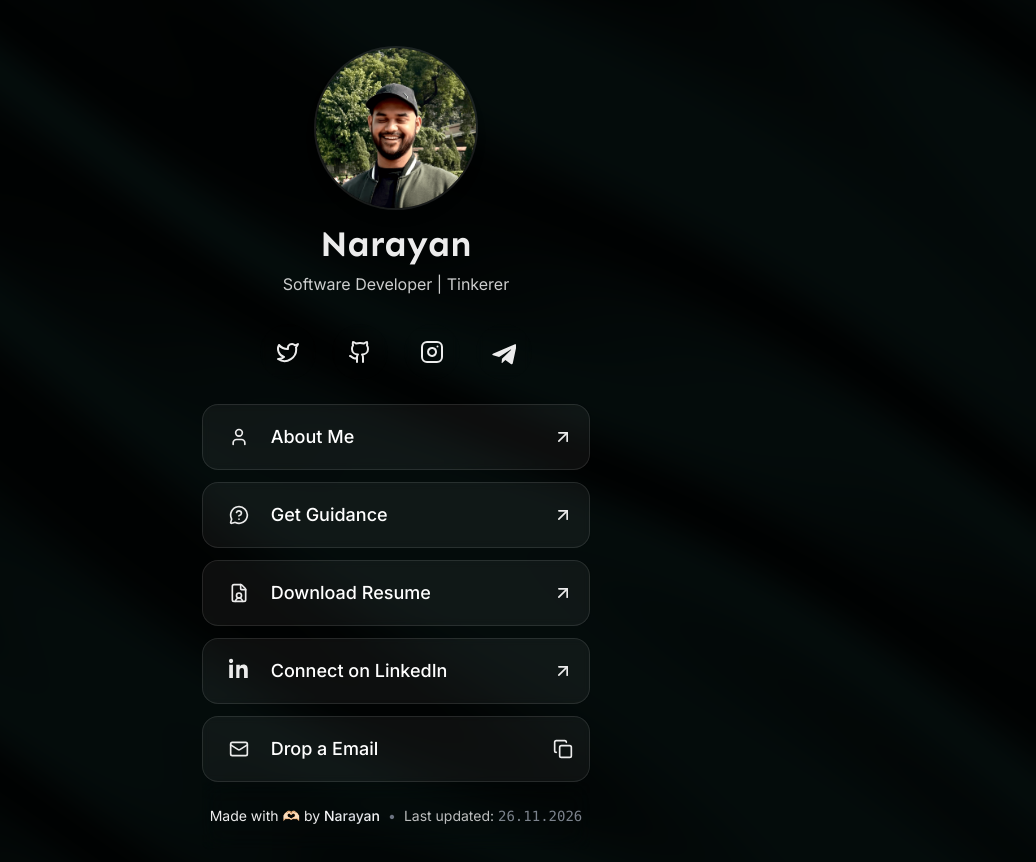
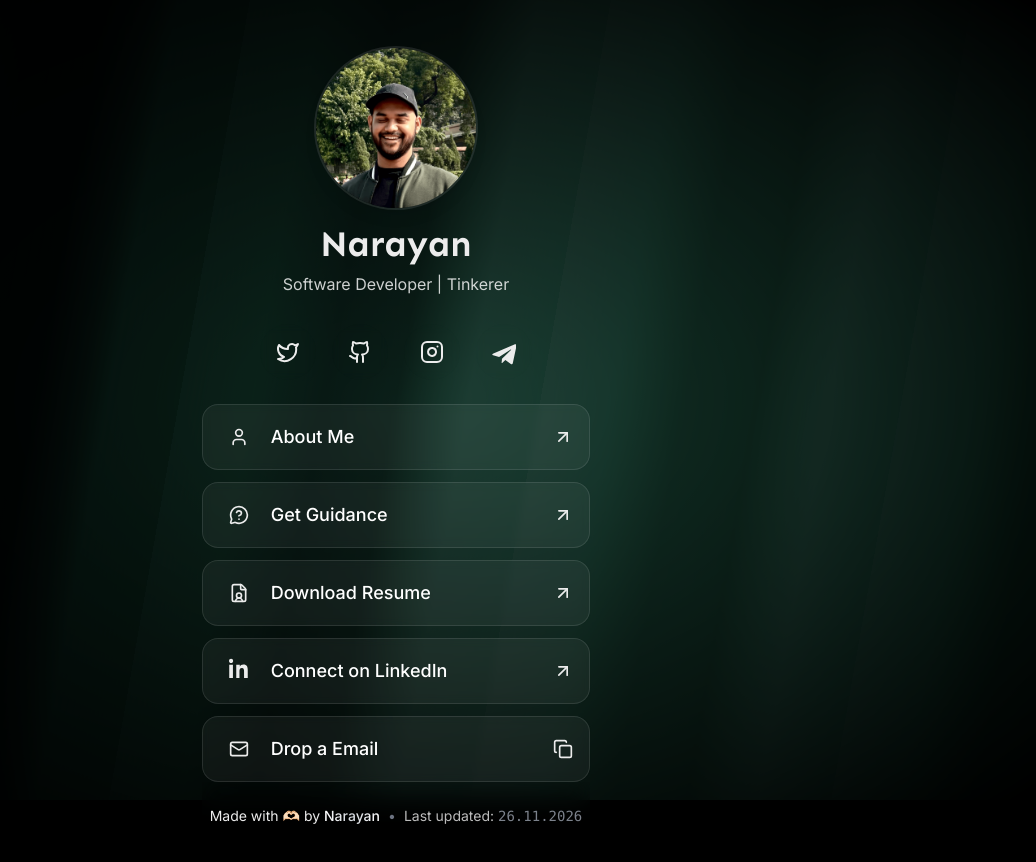
Before and after one commit to narayann7/connect, a React (Vite) app: page / in a window 1280 px wide. Shown: the top 862 px of the page, without its empty margins (244-1280 px from the left). Built offline with nearby package versions, Linux system fonts and the light colour scheme.

Commit message:
update : background

```diff
--- a/src/app/App.tsx
+++ b/src/app/App.tsx
@@ -1,19 +1,13 @@
 import { Route, Routes } from "react-router-dom";
+import AnimatedBackground from "./components/AnimatedBackground";
 import Core from "./components/Core";
 import NotFound from "./components/NotFound";
-import SilkBackground from "./components/SilkBackground";
 
 function App() {
   return (
     <div className="relative min-h-screen w-full bg-black overflow-hidden">
-      {/* Silk shader background */}
-      <SilkBackground
-        className="absolute inset-0"
-        speed={15}
-        scale={1}
-        color="#0f2927"
-        opacity={0.3}
-      />
+        {/* Animated gradient background */}
+      <AnimatedBackground />
 
       {/* Main content */}
       <div className="flex items-center justify-center flex-col relative z-10">
```
